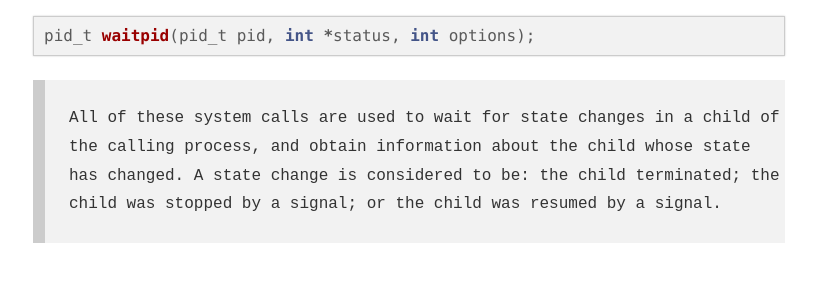
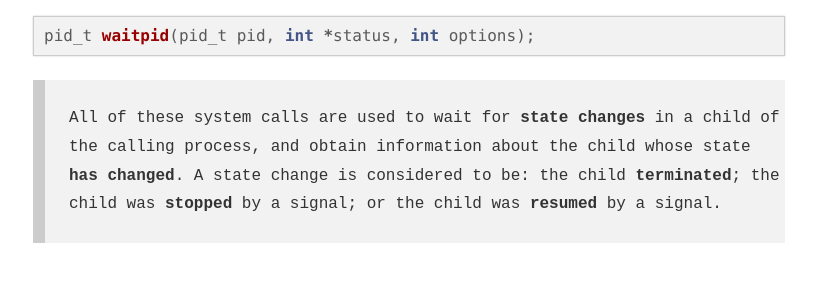
Before and after one commit to drivebyer/old-blog-theme, a Jekyll site: the page built from _posts/2019-01-01-Linux-Programmer's-Manual-阅读记录.md, in a window 1280 px wide. Shown: the part 190-490 px from the top of the page, without its empty margins (231-1048 px from the left). Built offline with Jekyll 4.4.1, drawn with Linux system fonts in a browser that asks for light colours; some web fonts are replaced.

````diff
--- a/_posts/2019-01-01-Linux-Programmer's-Manual-阅读记录.md
+++ b/_posts/2019-01-01-Linux-Programmer's-Manual-阅读记录.md
@@ -10,4 +10,4 @@ keywords: "Markdown, Linux, Manual, Computer, Program"
 pid_t waitpid(pid_t pid, int *status, int options);
 ```
 
->All of these system calls are used to wait for state changes in a child of the calling process, and obtain information about the child whose state has changed. A state change is considered to be: the child terminated; the child was stopped by a signal; or the child was resumed by a signal.
+>All of these system calls are used to wait for **state changes** in a child of the calling process, and obtain information about the child whose state **has changed**. A state change is considered to be: the child **terminated**; the child was **stopped** by a signal; or the child was **resumed** by a signal.
````
